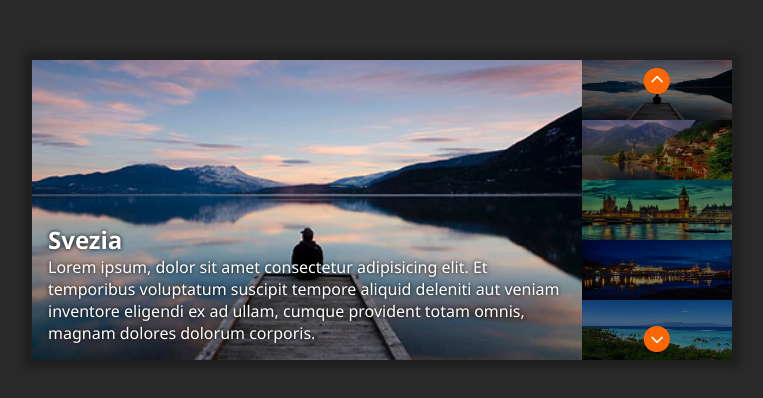
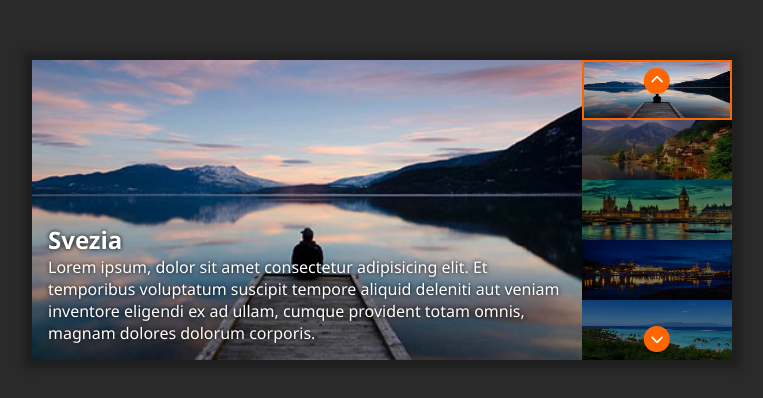
Before and after one commit to 8devil3/vue-slider, a plain HTML site: page index.html in a window 1280 px wide. Shown: the part 190-588 px from the top of the page, without its empty margins (258-1021 px from the left). Drawn offline with nearby package versions, Linux system fonts and the light colour scheme.

Commit message:
aggiunto switch classe

```diff
--- a/index.html
+++ b/index.html
@@ -26,7 +26,7 @@
 
         <div class="thumbs-wrapper">
 
-            <div v-for="(thumb, index) in arrSlides" class="thumbs">
+            <div v-for="(thumb, index) in arrSlides" :class="activeIndex == index ? 'thumbs-active' : ''" class="thumbs">
 				<img :src="arrSlides[index].img" />
 			</div>
 
```
